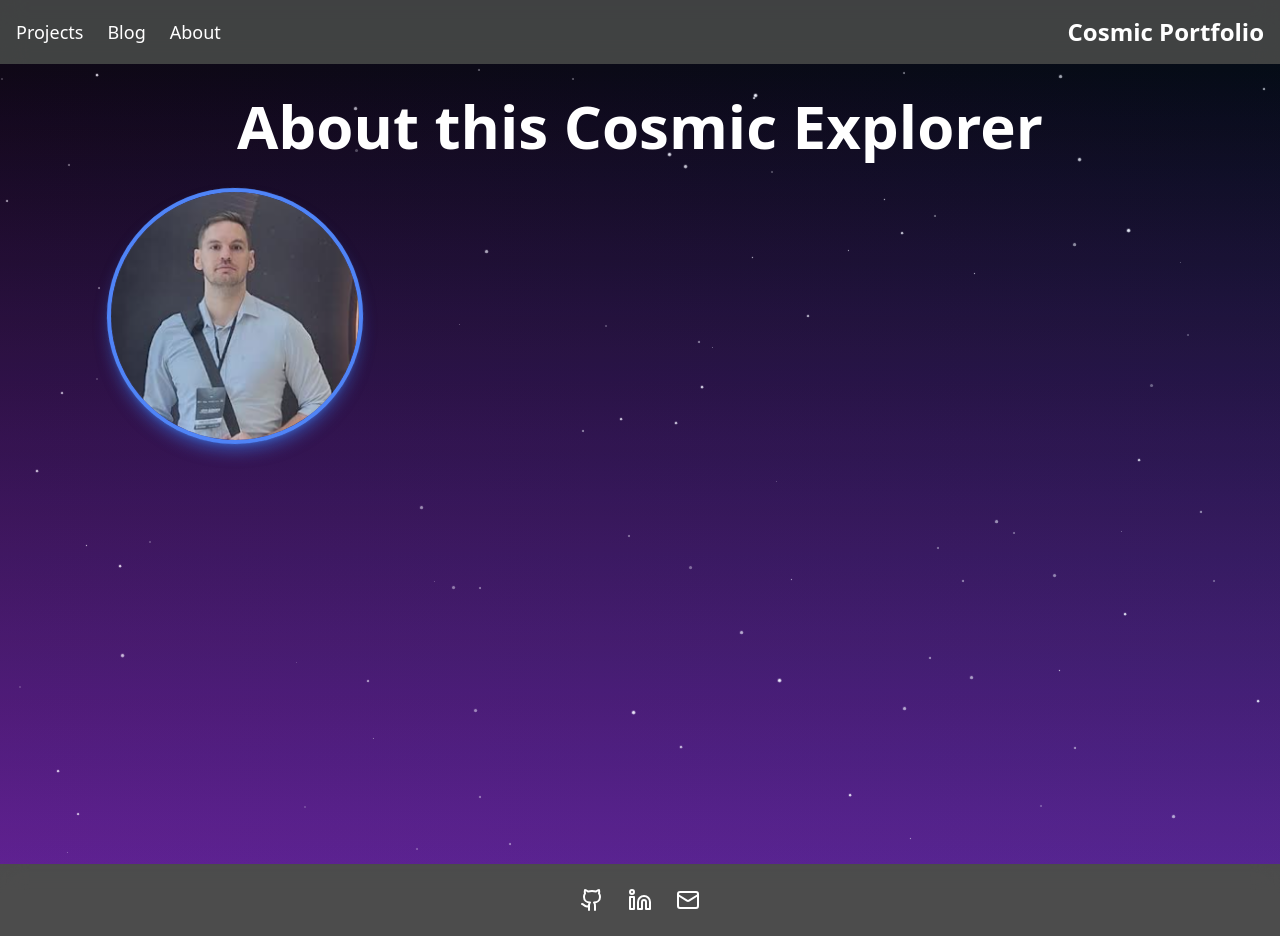
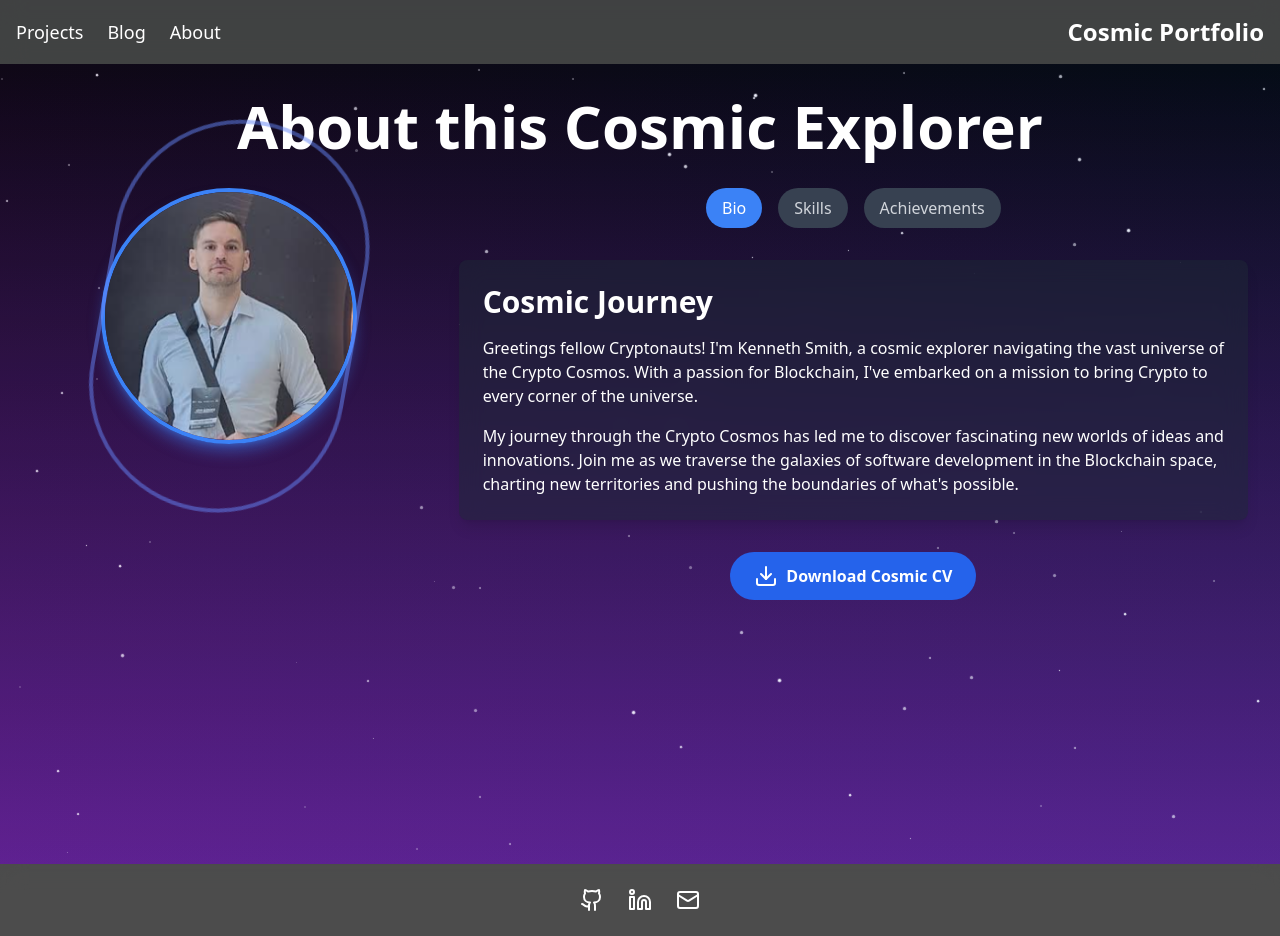
Before and after one commit to ksmit323/ksmit323.github.io, a Next.js app: page /about in a window 1280 px wide. Built offline with nearby package versions, Linux system fonts and the light colour scheme.

Commit message:
update about page

```diff
--- a/src/app/about/page.tsx
+++ b/src/app/about/page.tsx
@@ -1,7 +1,7 @@
 'use client';
 
 import React, { useState, useEffect } from 'react';
-import { motion, AnimatePresence } from 'framer-motion';
+import { motion, AnimatePresence, animate } from 'framer-motion';
 import { Star, Download, ChevronRight } from 'lucide-react';
 
 
@@ -25,7 +25,7 @@ const CosmicAboutPage: React.FC = () => {
     })));
   }, []);
 
-  const sections = ['bio', 'skill', 'achievements'];
+  const sections = ['bio', 'skills', 'achievements'];
 
   return (
     <div className="min-h-screen bg-gradient-to-b from-black to-purple-900 text-white p-8 relative overflow-hidden">
@@ -47,7 +47,7 @@ const CosmicAboutPage: React.FC = () => {
           transition={{
             duration: Math.random() * 3 + 2,
             repeat: Infinity,
-            repeatType:'reverse',
+            repeatType: 'reverse',
           }}
         />
       ))}
@@ -70,12 +70,12 @@ const CosmicAboutPage: React.FC = () => {
           className="text-6xl font-bold mb-8 text-center"
           initial={{ y: -50, opacity: 0 }}
           animate={{ y: 0, opacity: 1 }}
-          transition={{ duration: 1}}
+          transition={{ duration: 1 }}
         >
           About this Cosmic Explorer
         </motion.h1>
 
-        <div className="flex flex-col md: flex-row gap-8">
+        <div className="flex flex-col md:flex-row gap-8">
           {/* Profile picture */}
           <motion.div
             className="md:w-1/3"
@@ -83,14 +83,12 @@ const CosmicAboutPage: React.FC = () => {
             animate={{ x: 0, opacity: 1 }}
             transition={{ duration: 1, delay: 0.5 }}
           >
-            <div className="relative w-64 h-64 mx-auto">
-              <div className="w-full h-full rounded-full border-4 border-blue-500 shadow-lg shadow-blue-500/50 overflow-hidden">
-                <img
-                  src="/profile.png"
-                  alt="Kenneth Smith"
-                  className="w-full h-full object-cover"
-                  />
-              </div>
+            <div className="relative">
+              <img
+                src="/profile.png"
+                alt='Kenneth "Kosmic Ken" Smith'
+                className="rounded-full w-64 h-64 mx-auto object-cover border-4 border-blue-500 shadow-lg shadow-blue-500/50"
+              />
               <motion.div
                 className="absolute inset-0 rounded-full border-4 border-transparent"
                 animate={{
@@ -105,10 +103,129 @@ const CosmicAboutPage: React.FC = () => {
               />
             </div>
           </motion.div>
+
+          {/* Content */}
+          <div className="md:w-2/3">
+            {/* Navigation */}
+            <motion.div
+              className="flex justify-center mb-8"
+              initial={{ y: 50, opacity: 0 }}
+              animate={{ y: 0, opacity: 1 }}
+              transition={{ duration: 1, delay: 0.7 }}
+            >
+              {sections.map((section) => (
+                <button
+                  key={section}
+                  className={`mx-2 px-4 py-2 rounded-full ${
+                    activeSection === section
+                      ? 'bg-blue-500 text-white'
+                      : 'bg-gray-700 text-gray-300'
+                  } transition-colors duration-300`}
+                  onClick={() => setActiveSection(section)}
+                >
+                  {section.charAt(0).toUpperCase() + section.slice(1)}
+                </button>
+              ))}
+            </motion.div>
+
+            {/* Content Sections */}
+            <AnimatePresence mode="wait">
+              <motion.div
+                key={activeSection}
+                initial={{ opacity: 0, y: 20 }}
+                animate={{ opacity: 1, y: 0 }}
+                exit={{ opacity: 0, y: -20 }}
+                transition={{ duration: 0.5 }}
+                className="bg-gray-800/50 backdrop-blur-md rounded-lg p-6 shadow-lg"
+              >
+                {activeSection == 'bio' && (
+                  <div>
+                    <h2 className="text-3xl font-bold mb-4">Cosmic Journey</h2>
+                    <p className="mb-4">
+                      Greetings fellow Cryptonauts! I'm Kenneth Smith, a cosmic explorer
+                      navigating the vast universe of the Crypto Cosmos.  With a passion
+                      for Blockchain, I've embarked on a mission to bring Crypto to every
+                      corner of the universe.
+                    </p>
+                    <p>
+                      My journey through the Crypto Cosmos has led me to discover fascinating
+                      new worlds of ideas and innovations.  Join me as we traverse the galaxies
+                      of software development in the Blockchain space, charting new territories
+                      and pushing the boundaries of what's possible.
+                    </p>
+                  </div>
+                )}
+
+                {activeSection === 'skills' && (
+                  <div>
+                    <h2 className="text-3xl font-bold mb-4">Cosmic Toolkit</h2>
+                    <ul className="grid grid-cols-2 gap-4">
+                      {['Skill 1', 'Skill 2', 'Skill 3', 'Skill 4', 'Skill 5', 'Skill 6'].map(
+                        (skill, index) => (
+                          <motion.li
+                            key={skill}
+                            className="flex items-center"
+                            initial={{ opacity: 0, x: -50 }}
+                            animate={{ opacity: 1, x: 0 }}
+                            transition={{ duration: 0.5, delay: index * 0.1 }}
+                          >
+                            <Star className="mr-2 text-yellow-400" />
+                            {skill}
+                          </motion.li>
+                        )
+                      )}
+                    </ul>
+                  </div>
+                )}
+
+                {activeSection === 'achievements' && (
+                  <div>
+                    <h2 className="text-3xl font-bold mb-4">Celestial Milestones</h2>
+                    <ul className="space-y-4">
+                      {[
+                        'Achievement 1',
+                        'Achievement 2',
+                        'Achievement 3',
+                        'Achievement 4',
+                      ].map((achievement, index) => (
+                        <motion.li
+                          key={achievement}
+                          className='flex items-center'
+                          initial={{ opacity: 0, x: -50 }}
+                          animate={{ opacity: 1, x: 0 }}
+                          transition={{ duration: 0.5, delay: index * 0.1 }}
+                        >
+                          <ChevronRight className="mr-2 text-blue-400" />
+                          {achievement}
+                        </motion.li>
+                      ))}
+                    </ul>
+                  </div>
+                )}
+              </motion.div>
+            </AnimatePresence>
+
+            {/* CV Download Button */}
+            <motion.div
+              className="mt-8 text-center"
+              initial={{ opacity: 0, y: 50 }}
+              animate={{ opacity: 1, y: 0 }}
+              transition={{ duration: 1, delay: 1 }}
+            >
+              <a
+                href="/Kenneth_Smith_CV.pdf"
+                download
+                className="inline-flex items-center px-6 py-3 bg-blue-600 hover:bg-blue-700 text-white font-bold rounded-full transition-colors duration-300"
+              >
+                <Download className="mr-2" />
+                Download Cosmic CV
+              </a>
+            </motion.div>
+          </div>
         </div>
       </div>
     </div>
-  )
-}
+  );
+};
 
 export default CosmicAboutPage
```
Also changed, not shown: 1 other file (tests, documents, lock files or other folders).
